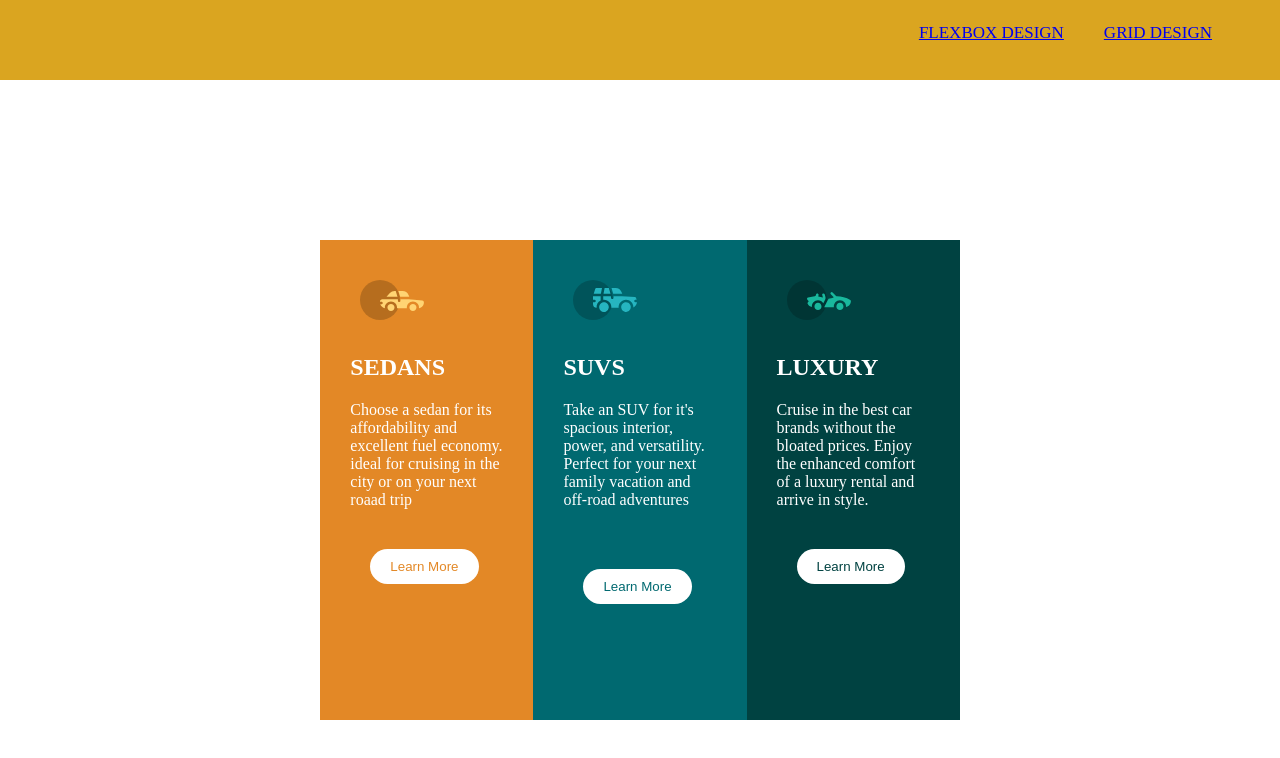
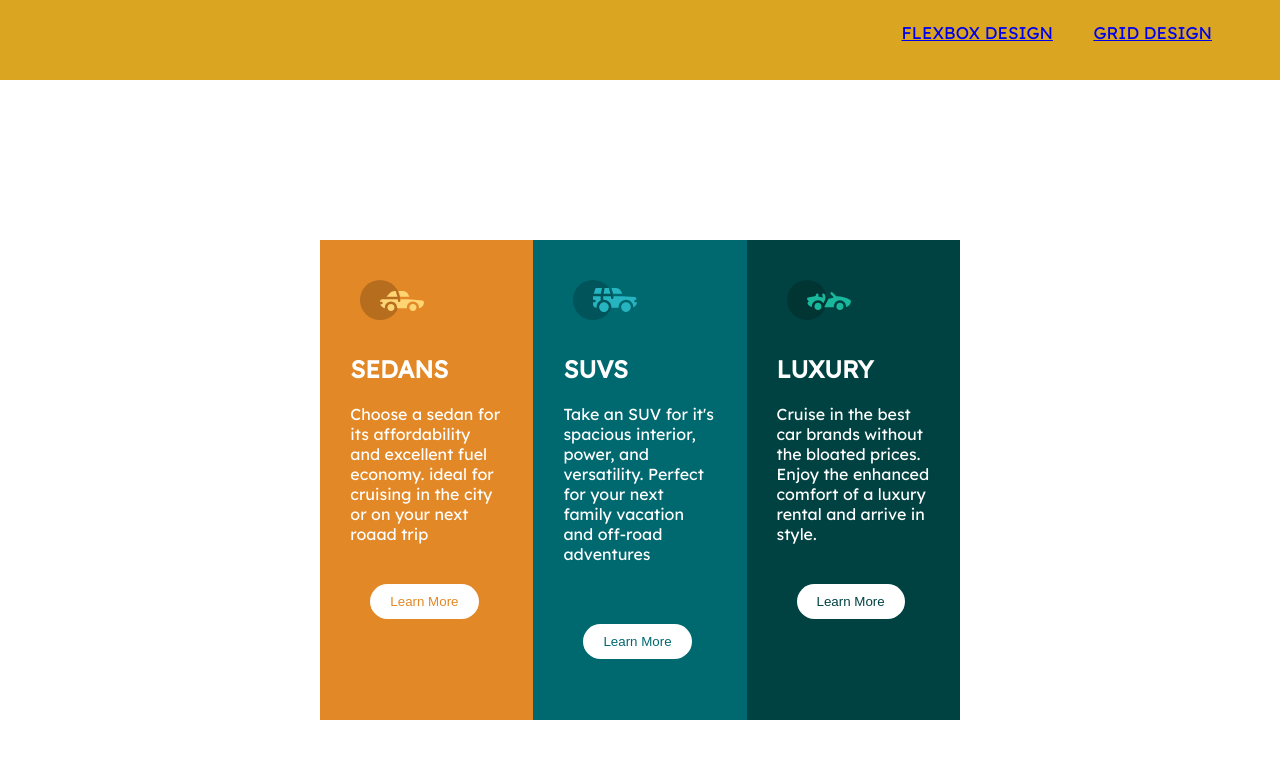
Before and after one commit to OkpePhillips/grid, a plain HTML site: page index.html in a window 1280 px wide. Drawn offline with Linux system fonts and the light colour scheme.

Commit message:
Added font and favicon

```diff
--- a/index.html
+++ b/index.html
@@ -5,7 +5,13 @@
     <meta http-equiv="X-UA-Compatible" content="IE=edge" />
     <meta name="viewport" content="width=device-width, initial-scale=1.0" />
     <title>3-Column Layout Design</title>
-    <link href="https://fonts.google.com/specimen/Lexend+Deca" />
+    <link rel="preconnect" href="https://fonts.googleapis.com" />
+    <link rel="preconnect" href="https://fonts.gstatic.com" crossorigin />
+    <link
+      href="https://fonts.googleapis.com/css2?family=Big+Shoulders+Display:wght@700&family=Lexend+Deca&display=swap"
+      rel="stylesheet"
+    />
+    <link rel="shortcut icon" href="favicon-32x32-1.png" type="image/x-icon" />
     <link rel="stylesheet" href="style.css" />
   </head>
   <body>
--- a/style.css
+++ b/style.css
@@ -28,7 +28,8 @@ nav ul li {
   text-transform: uppercase;
 }
 body {
-  font-family: Lexend Deca;
+  font-family: "Big Shoulders Display", cursive;
+  font-family: "Lexend Deca", sans-serif;
 }
 main {
   width: 50%;
```
Also changed, not shown: grid.html (+1 -0 lines), favicon-32x32-1.png (added).
